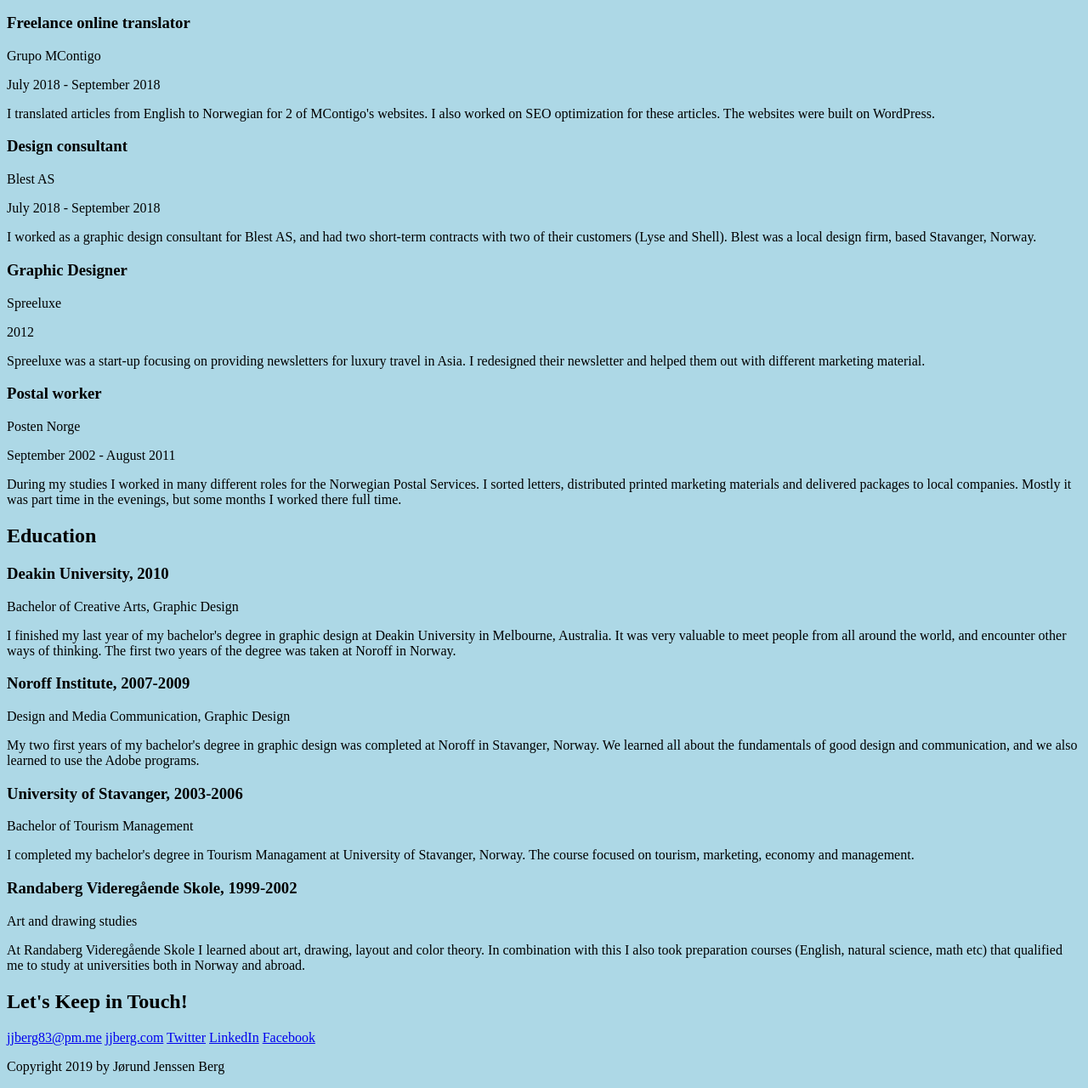
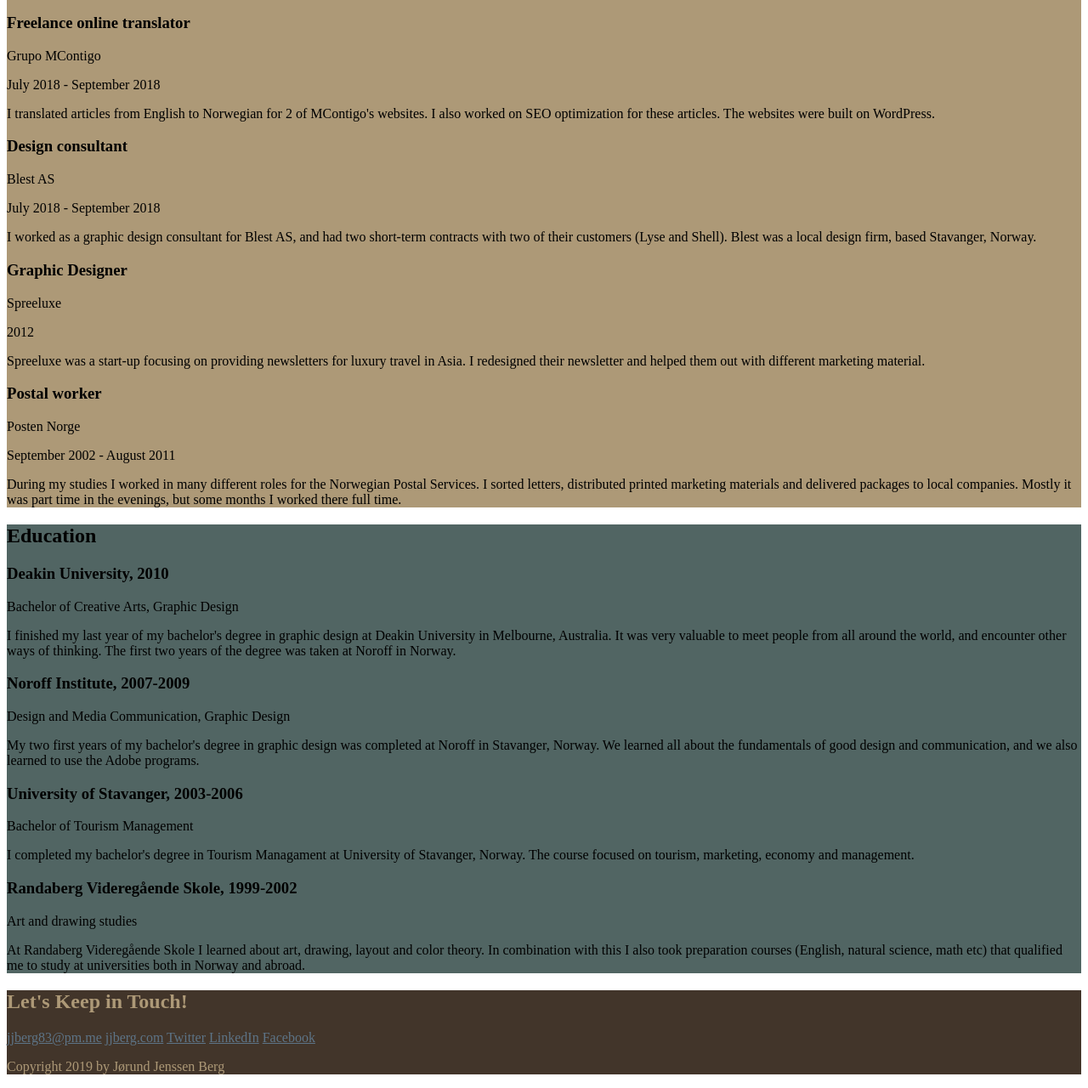
Before and after one commit to jjberg83/jjberg_resume, a plain HTML site: page index.html in a window 1280 px wide. Shown: the part 1530-2810 px from the top of the page at 85% size. Drawn offline with Linux system fonts and the light colour scheme; files that its build step writes are made by us from their sources.

Commit message:
Adjusting colors on index.html and main.css

```diff
--- a/css/main.css
+++ b/css/main.css
@@ -1,14 +1,41 @@
+/* COLOR PALETTE
+#F9F0ED - whitebrown
+#AD9977 - lightbrown
+#42352A - brown
+#516563 -coolgreen
+#5D7487 - bluegreen
+*/
+
 /* GLOBAL STYLES
 ---------------------------*/
 body {
-  background: lightblue;
+
 }
 
 /* HEADER AND FOOTER
 ---------------------------*/
+header, footer {
+  background: #42352A;
+  color: #AD9977;
+}
+a {
+  color: #5D7487;
+}
+a:hover {
+  text-decoration: none;
+}
+header h1, header h2 {
+  color: #F9F0ED;
+}
 
 /* WORK EXPERIENCE
 ---------------------------*/
+.work {
+  background: #AD9977;
+}
 
 /* EDUCATION
 ---------------------------*/
+.education {
+  background: #516563;
+}
--- a/index.html
+++ b/index.html
@@ -4,7 +4,7 @@
     <meta charset="UTF-8">
     <meta name="viewport" content="width=device-width, initial-scale=1.0">
     <title>Jørund Jenssen Berg | Resume</title>
-    <link rel="stylesheet" href="main.css">
+    <link rel="stylesheet" href="css/main.css">
 </head>
 <body>
     <!-- // Intro -->
@@ -17,7 +17,7 @@
 
     <main>
         <!-- // Work Experience -->
-        <section>
+        <section class="work">
             <h2>Work Experience</h2>
 
             <!-- PRINTERS -->
@@ -64,7 +64,7 @@
 
 
         <!-- // Education -->
-        <section>
+        <section class="education">
             <h2>Education</h2>
 
             <!-- DEAKIN -->
```
